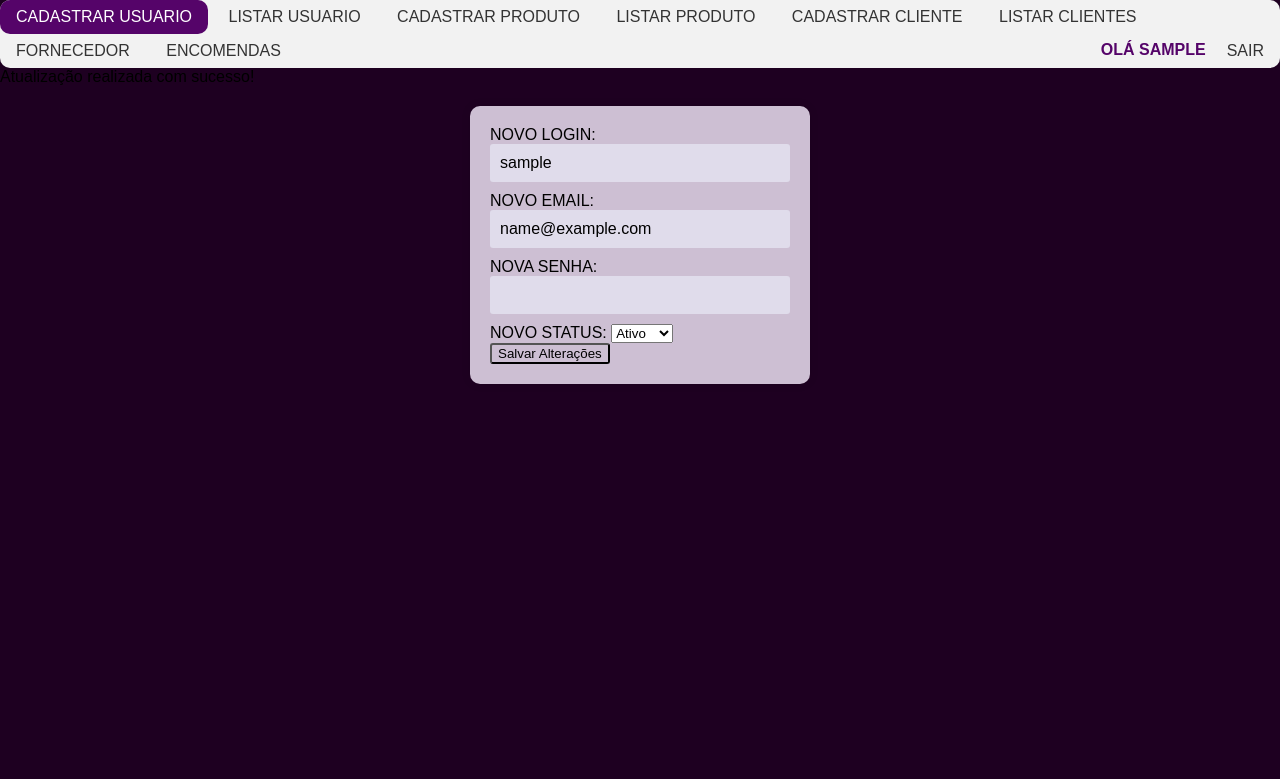
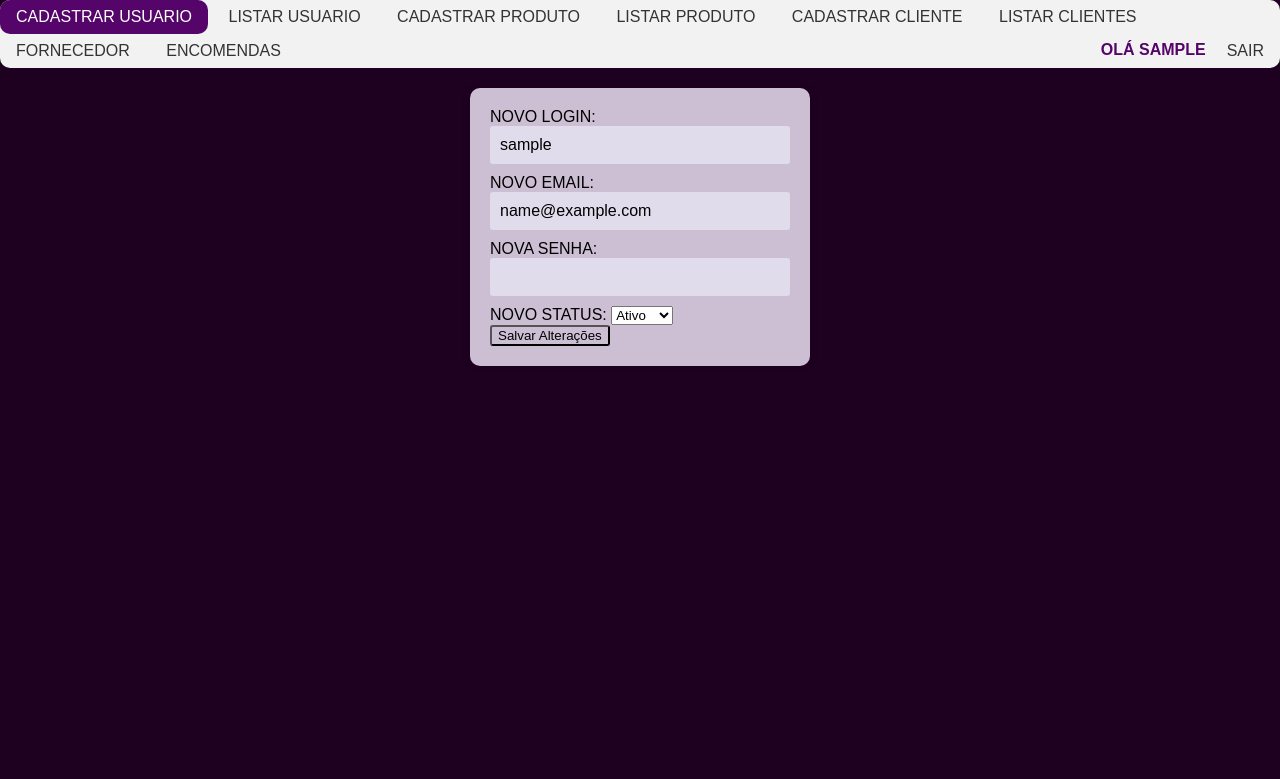
Before and after one commit to PaulodeMarco/Saguadim_preject, a PHP site: page /alterausuario.php?id=1 in a window 1280 px wide. Shown: the top 779 px of the page. Run offline with PHP 8.4, Linux system fonts and the light colour scheme; the visitor is signed in with stand-in values (Sample User, id 1).

Commit message:
refactor: alter alterausuario.php

```diff
--- a/alterausuario.php
+++ b/alterausuario.php
@@ -14,15 +14,6 @@ while ($tbl = mysqli_fetch_array($retorno)){
     $senha = $tbl[2];
     $status = $tbl[3];
 
-    // Executando a consulta SQL de atualização
-    $sql = "UPDATE usuarios SET usu_login = '$login', usu_email = '$email', usu_senha = '$senha', usu_status = '$status' WHERE usu_id = '$id'";
-    $resultado = mysqli_query($link, $sql);
-
-    if ($resultado) {
-        echo "Atualização realizada com sucesso!";
-    } else {
-        echo "Erro na atualização: " . mysqli_error($link);
-    }
 }
 
 ?>
```
